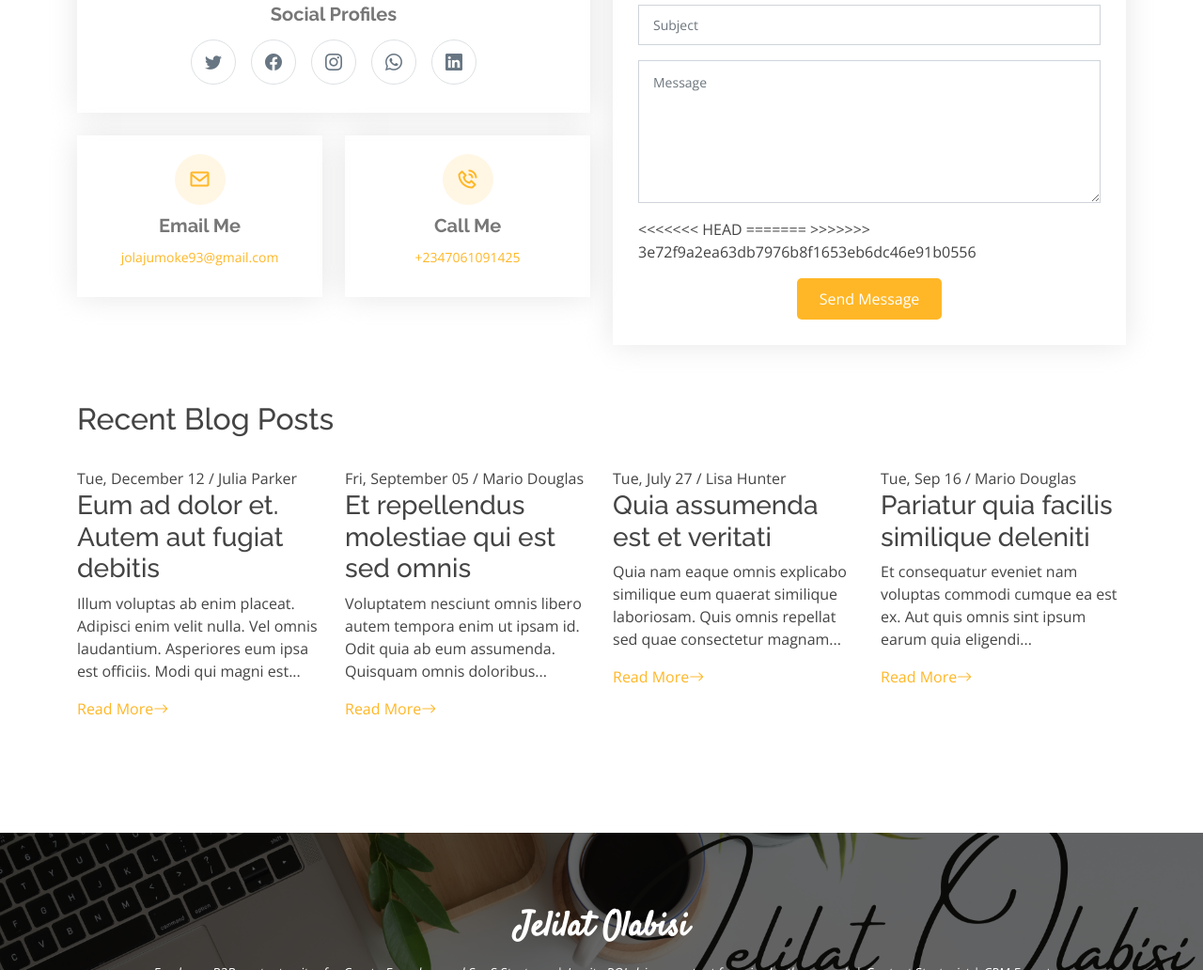
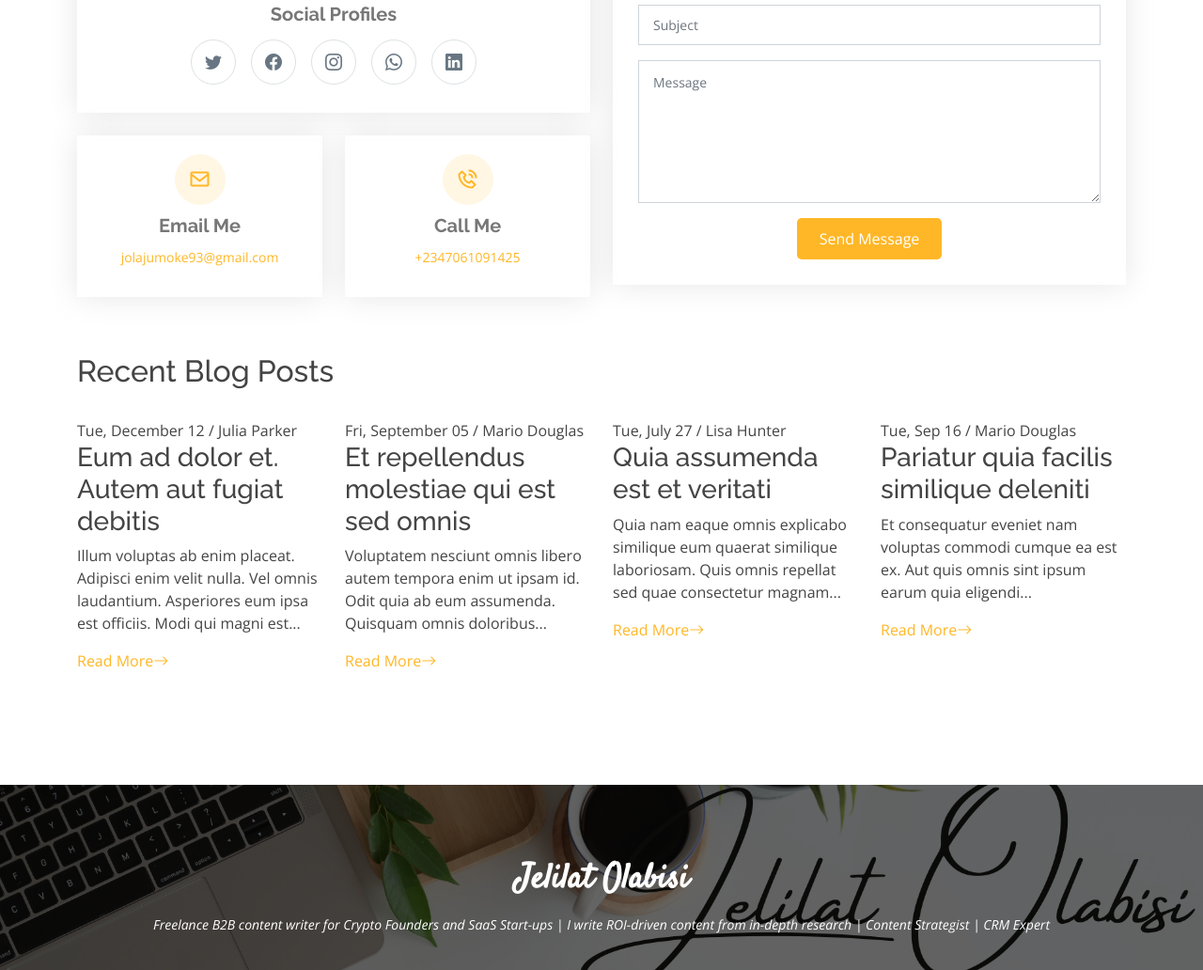
Before and after one commit to Abdulhafeez1425/First-project, a plain HTML site: page index.html in a window 1280 px wide. Shown: the part 6799-7831 px from the top of the page at 94% size. Drawn offline with nearby package versions, Linux system fonts and the light colour scheme.

Commit message:
first commit

```diff
--- a/index.html
+++ b/index.html
@@ -748,14 +748,9 @@
               </div>
               <div class="my-3">
                 <div class="loading">Loading</div>
-<<<<<<< HEAD
                 <!--
                 <div class="error-message"></div>
               -->
-=======
-
-<div class="error-message"></div>
->>>>>>> 3e72f9a2ea63db7976b8f1653eb6dc46e91b0556
                 <div class="sent-message">Your message has been sent. Thank you!</div>
               </div>
               <div class="text-center"><button type="submit">Send Message</button></div>
```
